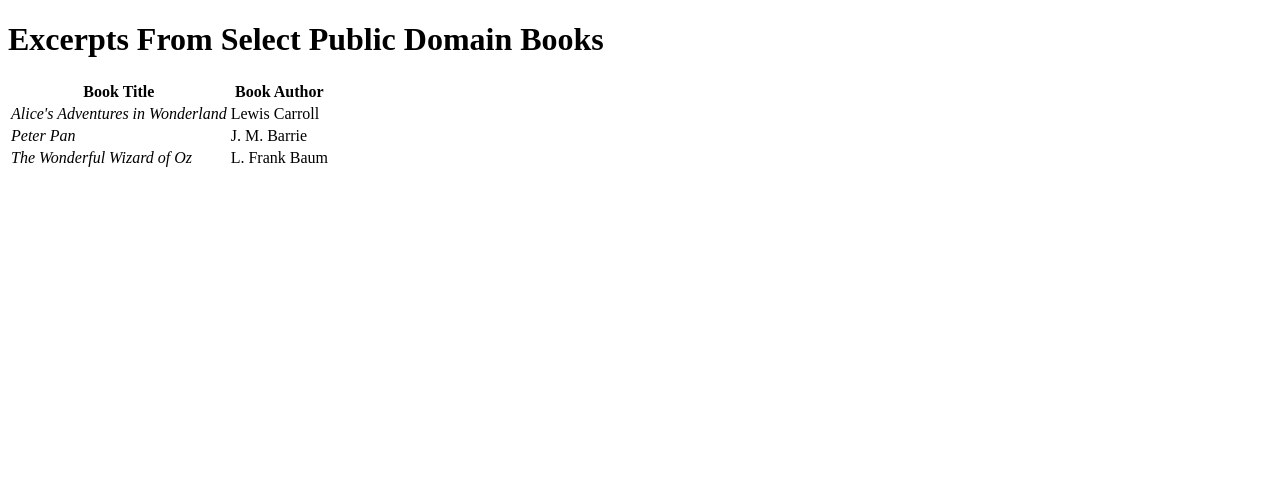
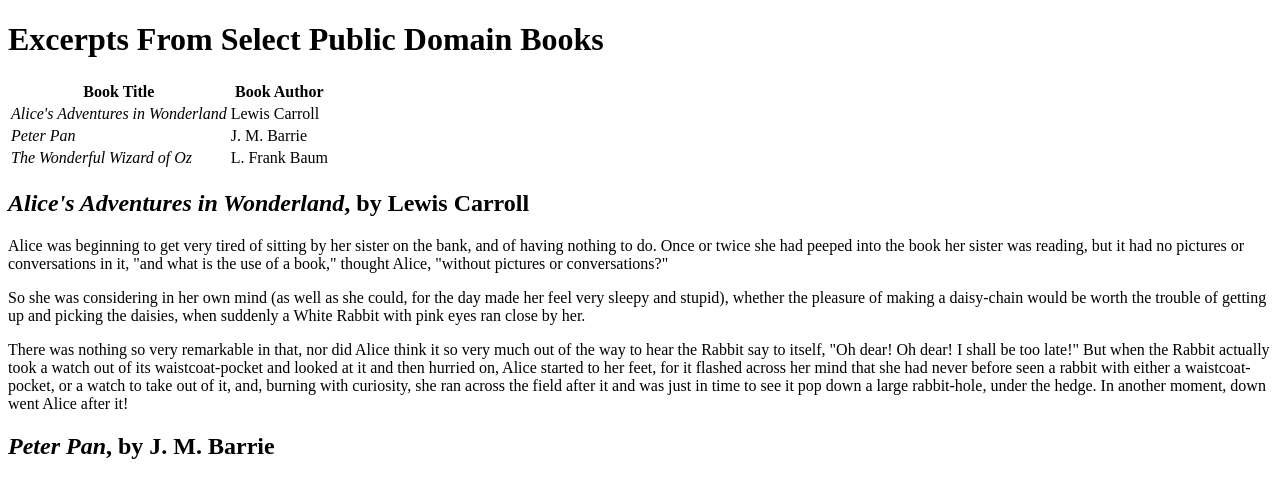
Before and after one commit to jolowu/Lab-3, a plain HTML site: page Index.html in a window 1280 px wide. Drawn offline with Linux system fonts and the light colour scheme.

Commit message:
Adding text exerpts to page

```diff
--- a/Index.html
+++ b/Index.html
@@ -28,5 +28,13 @@
       </tr>
     </tbody>
   </table>
+  <h2><em>Alice's Adventures in Wonderland</em>, by Lewis Carroll</h2>
+  <p>Alice was beginning to get very tired of sitting by her sister on the bank, and of having nothing to do. Once or twice she had peeped into the book her sister was reading, but it had no pictures or conversations in it, "and what is the use of a book," thought Alice, "without pictures or conversations?"</p>
+  <p></p>
+  <p>So she was considering in her own mind (as well as she could, for the day made her feel very sleepy and stupid), whether the pleasure of making a daisy-chain would be worth the trouble of getting up and picking the daisies, when suddenly a White Rabbit with pink eyes ran close by her.</p>
+  <p></p>
+  <p>There was nothing so very remarkable in that, nor did Alice think it so very much out of the way to hear the Rabbit say to itself, "Oh dear! Oh dear! I shall be too late!" But when the Rabbit actually took a watch out of its waistcoat-pocket and looked at it and then hurried on, Alice started to her feet, for it flashed across her mind that she had never before seen a rabbit with either a waistcoat-pocket, or a watch to take out of it, and, burning with curiosity, she ran across the field after it and was just in time to see it pop down a large rabbit-hole, under the hedge. In another moment, down went Alice after it!</p>
+  <p></p>
+  <h2><em>Peter Pan</em>, by J. M. Barrie</h2>
 </body>
 </html>
```
